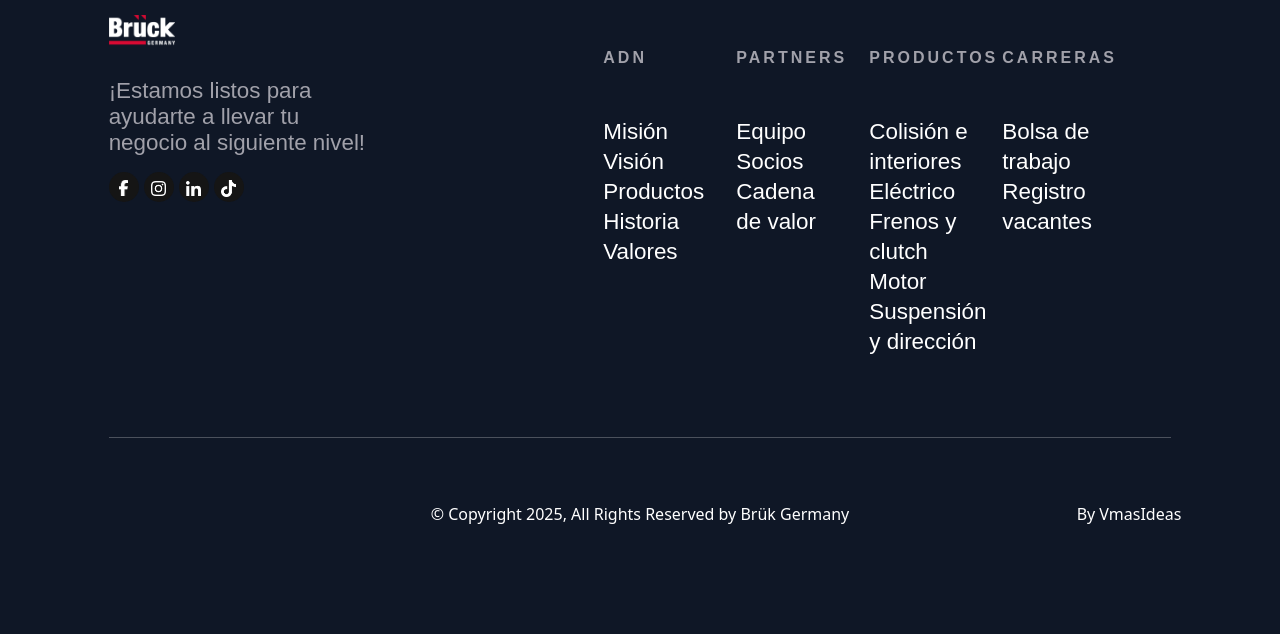
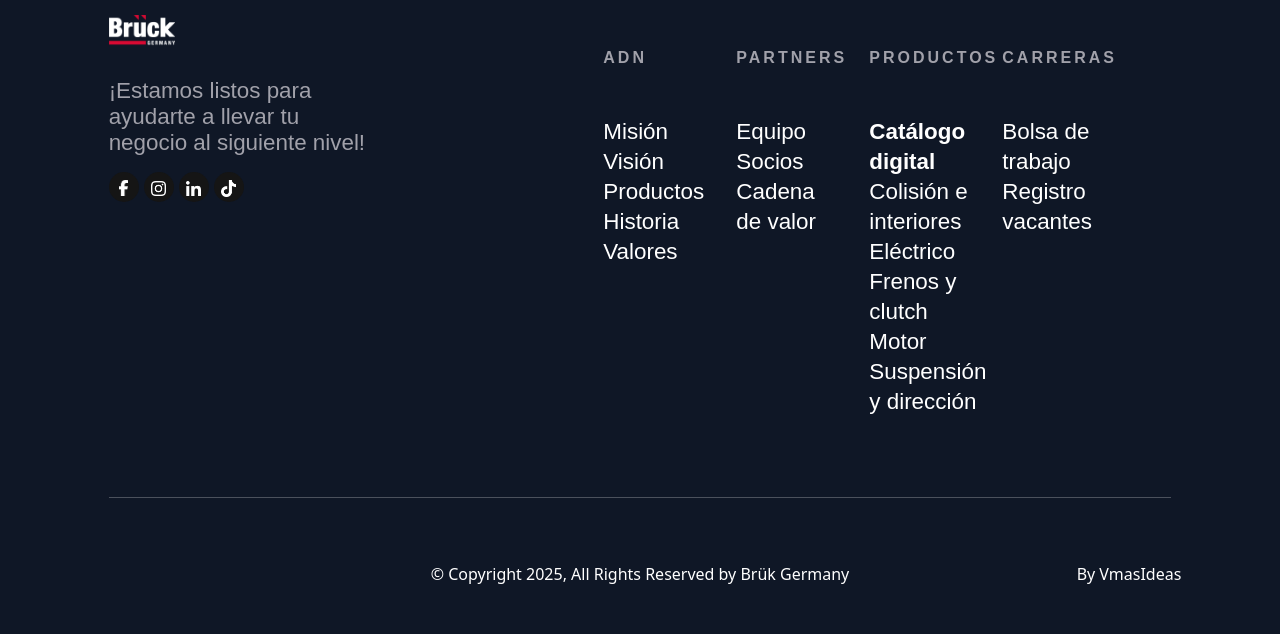
Before and after one commit to BryanPPichon/BruckGermany, a PHP site: page /products.php in a window 1280 px wide. Shown: the part 801-1435 px from the top of the page. Before the commit the page ends 1325 px from the top, so only its background shows below. Run offline with PHP 8.4, Linux system fonts and the light colour scheme; some libraries are stand-ins or nearby versions; some web fonts are replaced; grey boxes are pictures that could not be loaded.

Commit message:
Catalogo digital
Se agrega un enlace de catalogo digital

```diff
--- a/css/style.css
+++ b/css/style.css
@@ -2744,7 +2744,6 @@ select {
 @media screen and (max-width:800px) {
     #map {
         min-height: 35vh;
-        margin-top: 3rem;
     }
 }
 
--- a/footer.php
+++ b/footer.php
@@ -81,6 +81,9 @@
                 <div class="col-12 col-md-5 col-lg-3 text-center text-md-start">
                     <h3 class="efect">PRODUCTOS</h3>
                     <div class="">
+                        <a class="" style="font-weight: bolder;" href="https://catalogo.bruck.com.mx/" target="_blank">Catálogo digital</a>
+                    </div>
+                    <div class="">
                         <a class="" href="products.php#slide-1">Colisión e interiores</a>
                     </div>
                     <div class="">
--- a/header.php
+++ b/header.php
@@ -10,6 +10,9 @@
         <ul class="navbar-nav ml-auto d-flex flex-column flex-lg-row justify-content-left col-9">
             <li class="nav-item m-0 mx-md-3">
                 <a class="nav-link" href="index.php">ADN</a>
+            </li>
+            <li class="nav-item m-0 mx-md-3">
+                <a style="font-weight: bolder;" class="nav-link" href="https://catalogo.bruck.com.mx/" target="_blank">Catálogo Digital</a>
             </li>
             <li class="nav-item dropdown m-0">
               <a class="nav-link dropdown-toggle" href="products.php" id="navbarDropdown" role="button" data-bs-toggle="dropdown" aria-expanded="false">
--- a/js/hidenav.js
+++ b/js/hidenav.js
@@ -24,13 +24,18 @@ document.addEventListener("mouseover", function(event) {
 
 
 $(document).on('scroll',function(){
+    if(!detectDevice()){
         if($(document).scrollTop()>=$('#aboutus').offset().top && $(document).scrollTop()<$('#partners').offset().top){ //assuming the about section has an id called about (#about)
             $('#logob').attr("src","img/bruck_200.png");
+            $('a.nav-link').css("color","var(--dark)!important");
         }
         else if($(document).scrollTop()>=$('#visiontxt').offset().top && $(document).scrollTop()<$('#mision').offset().top){
             $('#logob').attr("src","img/bruck_200.png");
+            $('a.nav-link').css("color","var(--dark)!important");
         }
         else{
             $('#logob').attr("src","img/200_B&R.png");
+            $('a.nav-link').css("color","var(--white)!important");
+        }
     }
 });
--- a/js/maps.js
+++ b/js/maps.js
@@ -17,7 +17,7 @@ async function initMap() {
   // A marker with a with a URL pointing to a PNG.
   const beachFlagImg = document.createElement("img");
 
-  beachFlagImg.src ="http://vmasideas.agency/globo2_40.png";
+  beachFlagImg.src ="https://bruck.com.mx/img/globo2_40.png";
 
   const beachFlagMarkerView = new AdvancedMarkerElement({
     map,
--- a/script.php
+++ b/script.php
@@ -16,7 +16,6 @@
 
 <!-- loader -->
 <script src="js/loader.js"></script>
-<script src="js/hidenav.js"></script>
 <script src="js/recaptcha.js"></script>
 <script src="js/cursor.js"></script><!--
 <script src="js/video.js"></script> -->
@@ -25,6 +24,7 @@
 <script src="js/ustext.js"></script>
 <script src="js/stickus.js"></script>
 <script src="js/script.js"></script>
+<script src="js/hidenav.js"></script>
 
 <script type="text/javascript">
 
```
Lines whose indentation alone changed are shown as unchanged.
